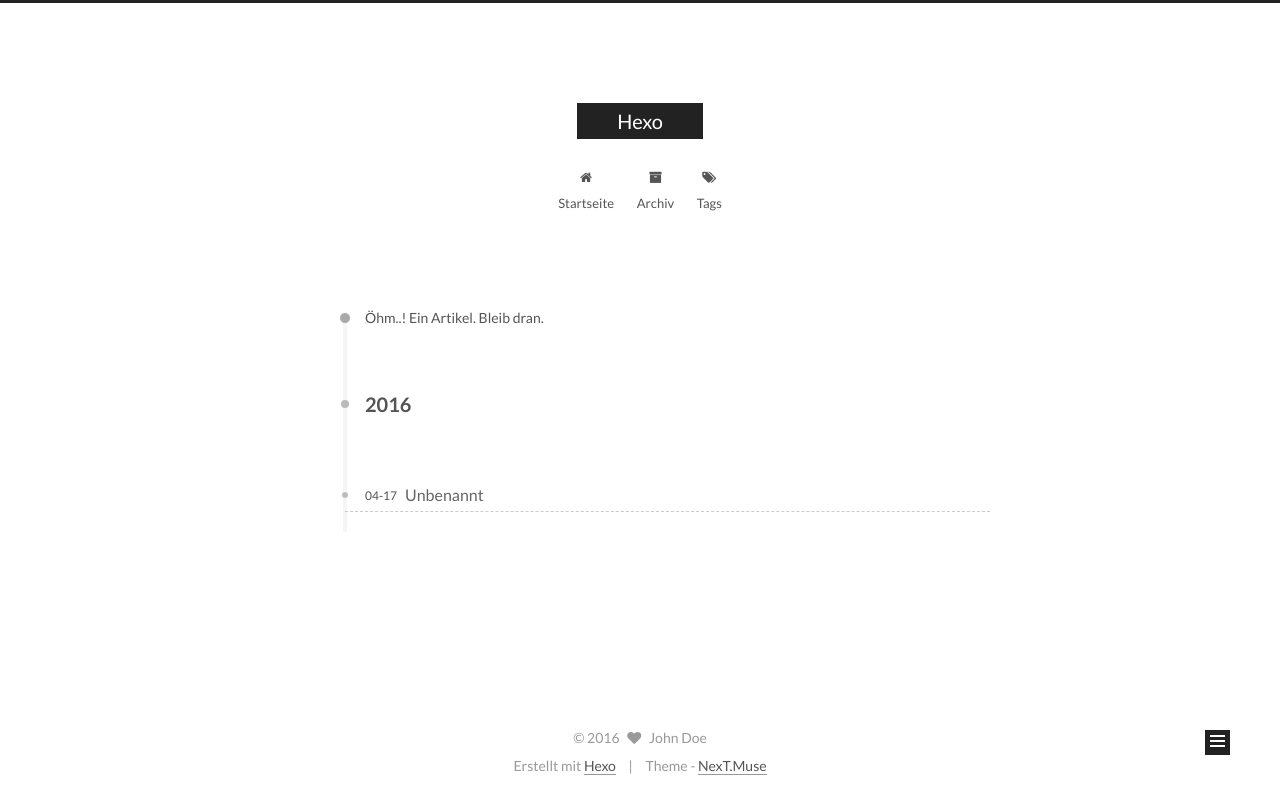
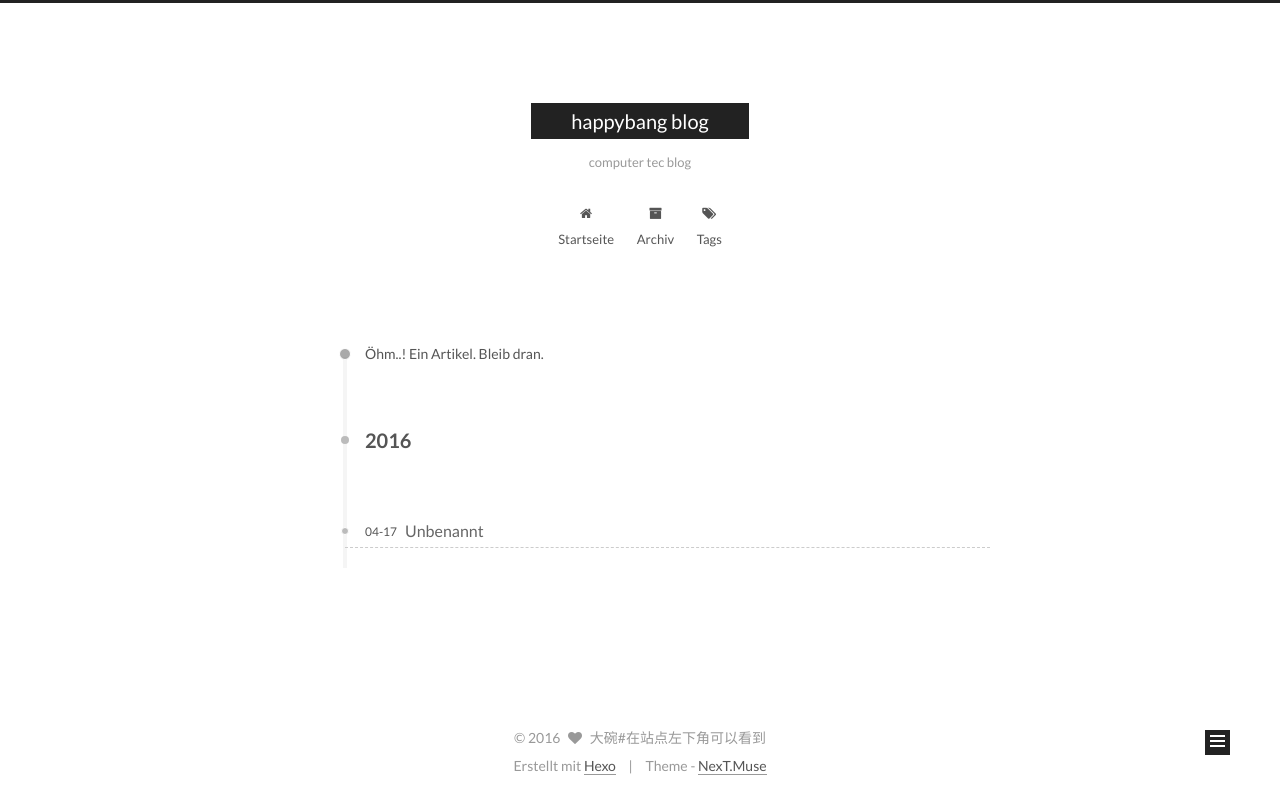
Before and after one commit to happybang/happybang.github.io, a plain HTML site: page archives/2016/04/index.html in a window 1280 px wide. Drawn offline with Linux system fonts and the light colour scheme.

Commit message:
Site updated: 2016-04-17 11:29:55

```diff
--- a/archives/2016/04/index.html
+++ b/archives/2016/04/index.html
@@ -64,8 +64,6 @@
 <link href="/css/main.css?v=5.0.1" rel="stylesheet" type="text/css" />
 
 
-  <meta name="keywords" content="Hexo, NexT" />
-
 
 
 
@@ -80,15 +78,15 @@
 
 
 
-<meta name="description">
+<meta name="description" content="computer tec blog">
 <meta property="og:type" content="website">
-<meta property="og:title" content="Hexo">
-<meta property="og:url" content="http://yoursite.com/archives/2016/04/index.html">
-<meta property="og:site_name" content="Hexo">
-<meta property="og:description">
+<meta property="og:title" content="happybang blog">
+<meta property="og:url" content="http://happybang.github.io/archives/2016/04/index.html">
+<meta property="og:site_name" content="happybang blog">
+<meta property="og:description" content="computer tec blog">
 <meta name="twitter:card" content="summary">
-<meta name="twitter:title" content="Hexo">
-<meta name="twitter:description">
+<meta name="twitter:title" content="happybang blog">
+<meta name="twitter:description" content="computer tec blog">
 
 
 
@@ -106,10 +104,10 @@
   };
 </script>
 
-  <title> Archiv | Hexo </title>
+  <title> Archiv | happybang blog </title>
 </head>
 
-<body itemscope itemtype="http://schema.org/WebPage" lang="">
+<body itemscope itemtype="http://schema.org/WebPage" lang="zh-CN">
 
 
 
@@ -137,11 +135,11 @@
   <div class="custom-logo-site-title">
     <a href="/"  class="brand" rel="start">
       <span class="logo-line-before"><i></i></span>
-      <span class="site-title">Hexo</span>
+      <span class="site-title">happybang blog</span>
       <span class="logo-line-after"><i></i></span>
     </a>
   </div>
-  <p class="site-subtitle"></p>
+  <p class="site-subtitle">computer tec blog</p>
 </div>
 
 <div class="site-nav-toggle">
@@ -295,10 +293,10 @@
       <section class="site-overview sidebar-panel  sidebar-panel-active ">
         <div class="site-author motion-element" itemprop="author" itemscope itemtype="http://schema.org/Person">
           <img class="site-author-image" itemprop="image"
-               src="/images/default_avatar.jpg"
-               alt="John Doe" />
-          <p class="site-author-name" itemprop="name">John Doe</p>
-          <p class="site-description motion-element" itemprop="description"></p>
+               src="/images/avatar.100.png"
+               alt="大碗#在站点左下角可以看到" />
+          <p class="site-author-name" itemprop="name">大碗#在站点左下角可以看到</p>
+          <p class="site-description motion-element" itemprop="description">computer tec blog</p>
         </div>
         <nav class="site-state motion-element">
           <div class="site-state-item site-state-posts">
@@ -347,7 +345,7 @@
   <span class="with-love">
     <i class="fa fa-heart"></i>
   </span>
-  <span class="author" itemprop="copyrightHolder">John Doe</span>
+  <span class="author" itemprop="copyrightHolder">大碗#在站点左下角可以看到</span>
 </div>
 
 <div class="powered-by">
--- a/css/main.css
+++ b/css/main.css
@@ -1534,7 +1534,7 @@
   width: 4px;
   height: 4px;
   border-radius: 50%;
-  background: #9e8f6a;
+  background: #e3d0bb;
 }
 .links-of-blogroll {
   font-size: 13px;
```
Also changed, not shown: 2016/04/17/通过requireTemplate提高模板引擎的性能/index.html (+13 -15 lines), archives/2016/index.html (+16 -18 lines), archives/index.html (+16 -18 lines), index.html (+16 -18 lines), images/100.png (added).
